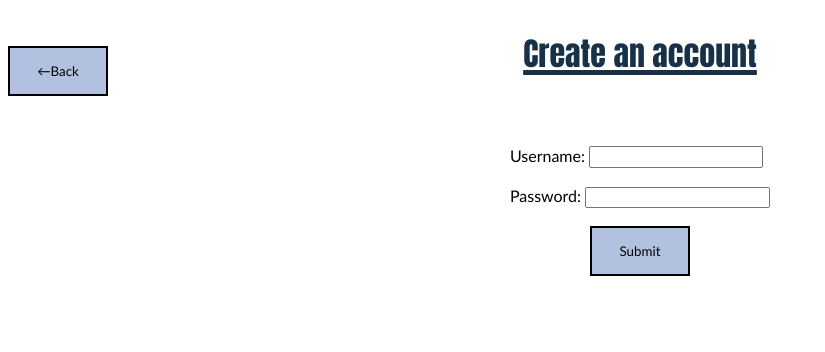
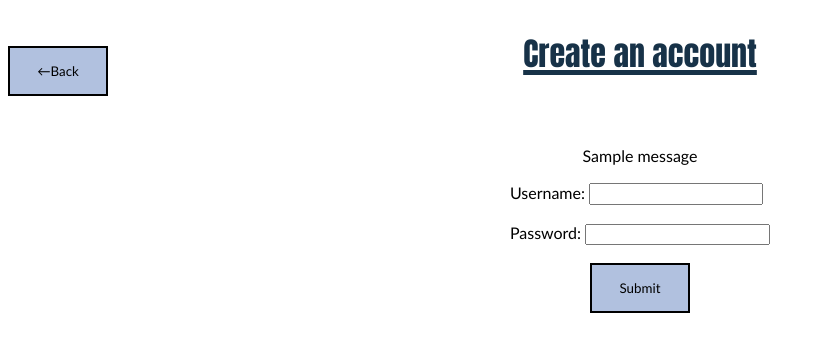
Before and after one commit to IsaacYao20036/DT_photoboard, a Flask app: page /register in a window 1280 px wide. Shown: the part 119-471 px from the top of the page, without its empty margins (0-825 px from the left). Run offline with Flask 3, Linux system fonts and the light colour scheme; one stand-in notice (Sample message) is shown.

Commit message:
fixed integrity error in register pg

```diff
--- a/app/routes.py
+++ b/app/routes.py
@@ -96,13 +96,16 @@ def register():
     if request.method == "POST":
         user = models.Users(username=request.form.get("username"),
                             hashed_password=bcrypt.generate_password_hash(request.form.get('password')).decode('utf-8'))
-        # Add the user to the database
-        db.session.add(user)
-        # Commit the changes made
-        db.session.commit()
-        # Once user account created, redirect them
-        # to login route (created later on)
-        return redirect(url_for("login"))
+        if models.Users.query.filter_by(username=request.form.get("username")) is not None:
+            flash('This username already exists. Please register with a different username.')
+        else:
+            # Add the user to the database
+            db.session.add(user)
+            # Commit the changes made
+            db.session.commit()
+            # Once user account created, redirect them
+            # to login route (created later on)
+            return redirect(url_for("login"))
     # Renders sign_up template if user made a GET request
     return render_template("register.html")
 
--- a/app/static/css/style.css
+++ b/app/static/css/style.css
@@ -397,7 +397,7 @@ input[type='text'] {
     font-family: 'Trebuchet MS', 'Lucida Sans Unicode', 'Lucida Grande', 'Lucida Sans', Arial, sans-serif;
 }
 
-#logoutMsg {
+.msg {
     margin: auto;
     width: fit-content;
     text-align: center;
--- a/app/templates/login.html
+++ b/app/templates/login.html
@@ -7,7 +7,7 @@
 {% with messages = get_flashed_messages() %}
     {% if messages %}
         {% for message in messages %}
-            <p id="logoutMsg">{{message}}</p>
+            <p class="msg">{{message}}</p>
         {% endfor %}
     {% endif %}
 {% endwith %}
--- a/app/templates/register.html
+++ b/app/templates/register.html
@@ -5,6 +5,16 @@
 <br>
 
 <button type="button" onclick="history.back()" class="backBtn">←Back</button>
+
+{% with messages = get_flashed_messages() %}
+    {% if messages %}
+        {% for message in messages %}
+            <p class="msg">{{message}}</p>
+        {% endfor %}
+    {% endif %}
+{% endwith %}
+
+<br>
 
 <form class="loginForm" action="#" method="post">
 
```
